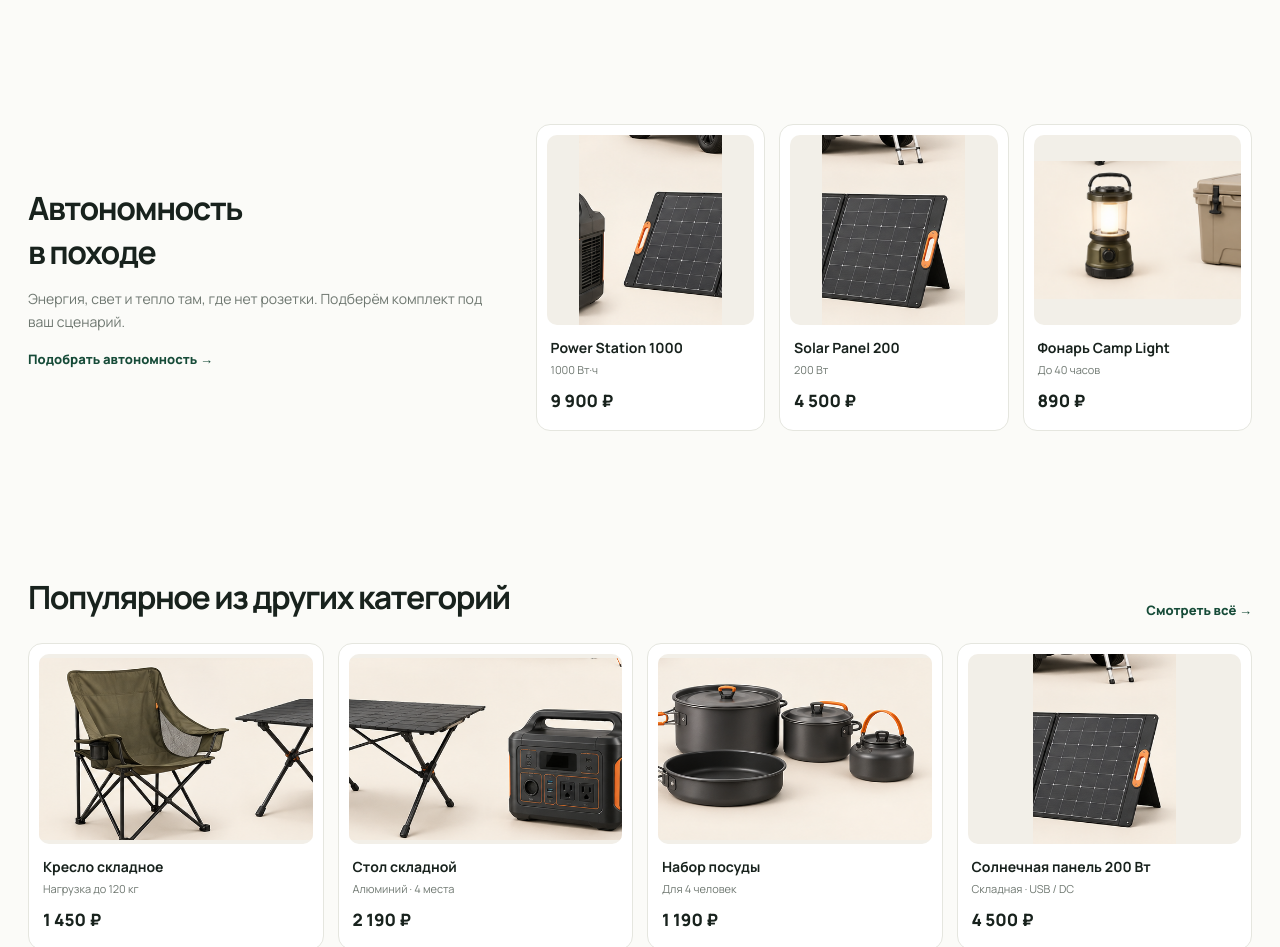
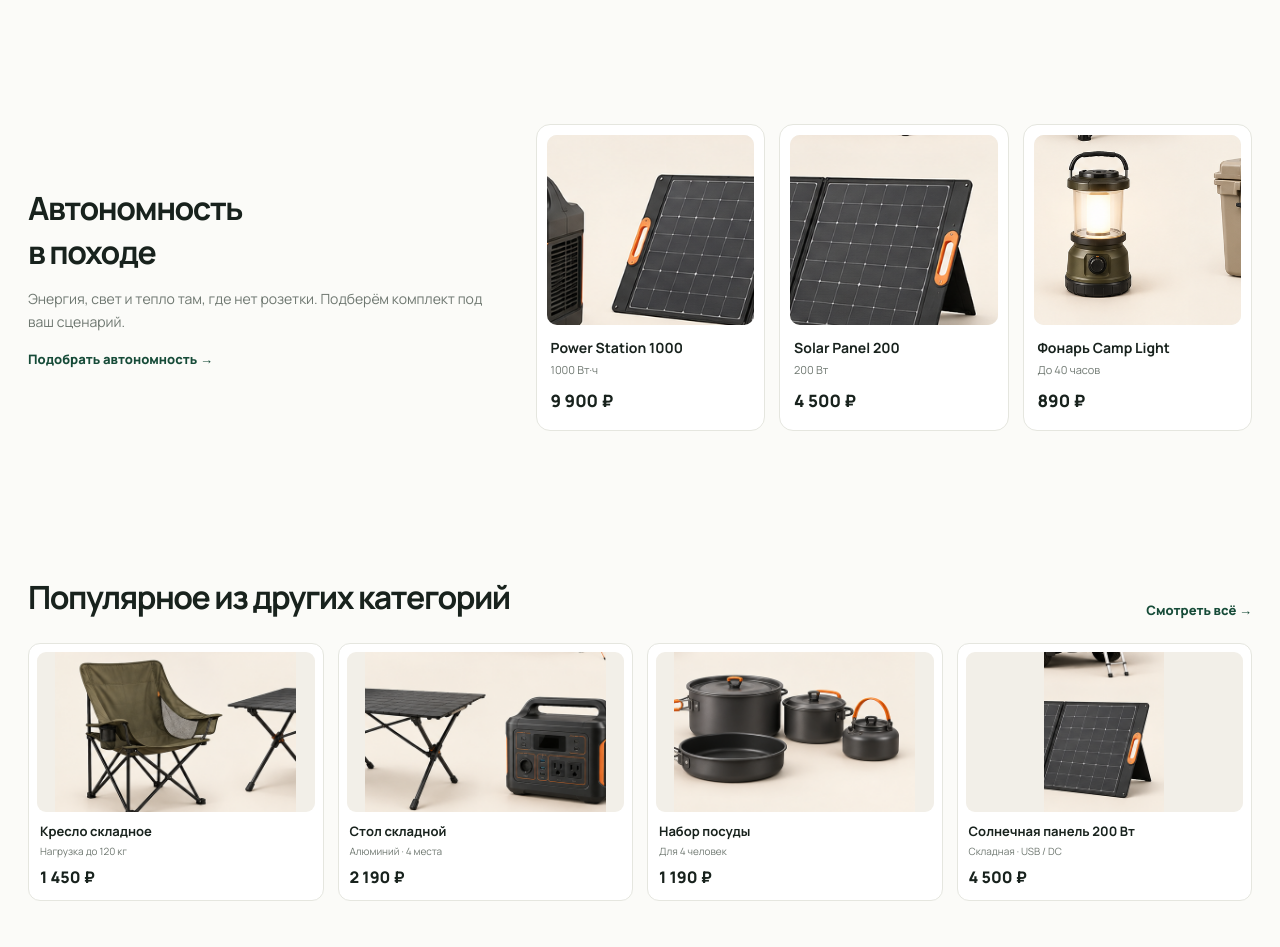
Before and after one commit to nikpositr9/camping-clode, a plain HTML site: page index.html in a window 1280 px wide. Shown: the part 3200-4147 px from the top of the page. Drawn offline with Linux system fonts and the light colour scheme.

Commit message:
Fix card image cropping and compact popular products

```diff
--- a/index.html
+++ b/index.html
@@ -14,11 +14,11 @@
 <main class="wrap">
 <section class="section" style="padding-bottom:35px"><div class="perks"><div class="perk"><div class="perk-icon">⌁</div><div><b>Доставка по Молдове</b><small>Бережно и в срок</small></div></div><div class="perk"><div class="perk-icon">✓</div><div><b>Гарантия 1 год</b><small>На всё снаряжение</small></div></div><div class="perk"><div class="perk-icon">₽</div><div><b>Удобная оплата</b><small>Наличными или картой</small></div></div><div class="perk"><div class="perk-icon">✦</div><div><b>Поможем выбрать</b><small>Консультация эксперта</small></div></div></div></section>
 <section class="section" id="catalog"><div class="section-head"><h2>Всё для кемпинга</h2><a class="link" href="#">Смотреть каталог →</a></div><div class="categories"><a class="cat" href="#tents"><img src="products.png"><label>Палатки</label></a><a class="cat"><img src="lifestyle.png" style="object-position:100% 25%"><label>Тенты и шатры</label></a><a class="cat"><img src="products.png" style="object-position:25% 52%"><label>Мебель</label></a><a class="cat"><img src="products.png" style="object-position:73% 52%"><label>Энергия и свет</label></a><a class="cat"><img src="products.png" style="object-position:4% 85%"><label>Кемпинговая кухня</label></a><a class="cat"><img src="products.png" style="object-position:96% 85%"><label>Обогрев</label></a><a class="cat"><img src="lifestyle.png" style="object-position:0% 100%"><label>Аксессуары</label></a></div></section>
-<section class="section" id="tents"><div class="section-head"><div><h2>Палатки</h2><div class="tabs"><span class="tab active">Надувные</span><span class="tab">Классические</span><span class="tab">На крышу авто</span></div></div><a class="link" href="#">Все палатки →</a></div><div class="products"><div class="product"><span class="tag">Хит</span><div class="product-img"><img src="products.png"></div><h3>Надувная палатка Air 4</h3><p>4 места · быстрая установка</p><div class="price">4 950 ₽</div><a class="mini-btn">В корзину</a></div><div class="product"><span class="tag">Хит</span><div class="product-img"><img src="products.png"></div><h3>Надувная палатка Air 6</h3><p>6 мест · просторная спальня</p><div class="price">6 250 ₽</div><a class="mini-btn">В корзину</a></div><div class="product"><div class="product-img"><img src="products.png"></div><h3>Автопалатка Roof Camp</h3><p>2 места · на крышу авто</p><div class="price">8 490 ₽</div><a class="mini-btn">В корзину</a></div><div class="product"><span class="tag">Новинка</span><div class="product-img"><img src="products.png"></div><h3>Палатка Basecamp 4</h3><p>4 места · высокий тамбур</p><div class="price">5 790 ₽</div><a class="mini-btn">В корзину</a></div></div></section>
+<section class="section tents-section" id="tents"><div class="section-head"><div><h2>Палатки</h2><div class="tabs"><span class="tab active">Надувные</span><span class="tab">Классические</span><span class="tab">На крышу авто</span></div></div><a class="link" href="#">Все палатки →</a></div><div class="products"><div class="product"><span class="tag">Хит</span><div class="product-img"><img src="products.png"></div><h3>Надувная палатка Air 4</h3><p>4 места · быстрая установка</p><div class="price">4 950 ₽</div><a class="mini-btn">В корзину</a></div><div class="product"><span class="tag">Хит</span><div class="product-img"><img src="products.png"></div><h3>Надувная палатка Air 6</h3><p>6 мест · просторная спальня</p><div class="price">6 250 ₽</div><a class="mini-btn">В корзину</a></div><div class="product"><div class="product-img"><img src="products.png"></div><h3>Автопалатка Roof Camp</h3><p>2 места · на крышу авто</p><div class="price">8 490 ₽</div><a class="mini-btn">В корзину</a></div><div class="product"><span class="tag">Новинка</span><div class="product-img"><img src="products.png"></div><h3>Палатка Basecamp 4</h3><p>4 места · высокий тамбур</p><div class="price">5 790 ₽</div><a class="mini-btn">В корзину</a></div></div></section>
 <section class="section"><div class="video"><div><div class="eyebrow">Надувная серия</div><h2>Установка за 3 минуты</h2><p>Поставьте лагерь быстрее — оставьте больше времени для отдыха.</p><a class="btn">Смотреть надувные палатки →</a></div></div></section>
 <section class="section"><div class="section-head"><h2>Собери лагерь</h2><a class="link">Все наборы →</a></div><div class="sets"><div class="set"><div class="set-img"></div><div class="set-body"><h3>Лёгкий старт</h3><p>Палатка · стол · 2 кресла · свет</p><b>от 8 900 ₽</b></div></div><div class="set"><div class="set-img"></div><div class="set-body"><h3>Комфортный уикенд</h3><p>Палатка · мебель · кухня · свет</p><b>от 12 900 ₽</b></div></div><div class="set"><div class="set-img"></div><div class="set-body"><h3>Автономный кемпинг</h3><p>Палатка · энергия · обогрев · свет</p><b>от 18 500 ₽</b></div></div></div></section>
-<section class="section"><div class="two-col"><div class="intro"><h2>Автономность<br>в походе</h2><p>Энергия, свет и тепло там, где нет розетки. Подберём комплект под ваш сценарий.</p><a class="link">Подобрать автономность →</a></div><div class="energy"><div class="product"><div class="product-img"><img src="products.png" style="object-position:70% 52%"></div><h3>Power Station 1000</h3><p>1000 Вт·ч</p><div class="price">9 900 ₽</div></div><div class="product"><div class="product-img"><img src="products.png" style="object-position:95% 52%"></div><h3>Solar Panel 200</h3><p>200 Вт</p><div class="price">4 500 ₽</div></div><div class="product"><div class="product-img"><img src="products.png" style="object-position:4% 85%"></div><h3>Фонарь Camp Light</h3><p>До 40 часов</p><div class="price">890 ₽</div></div></div></div></section>
-<section class="section"><div class="section-head"><h2>Популярное из других категорий</h2><a class="link">Смотреть всё →</a></div><div class="products"><div class="product"><div class="product-img"><img src="products.png" style="object-position:27% 52%"></div><h3>Кресло складное</h3><p>Нагрузка до 120 кг</p><div class="price">1 450 ₽</div></div><div class="product"><div class="product-img"><img src="products.png" style="object-position:49% 52%"></div><h3>Стол складной</h3><p>Алюминий · 4 места</p><div class="price">2 190 ₽</div></div><div class="product"><div class="product-img"><img src="products.png" style="object-position:96% 85%"></div><h3>Набор посуды</h3><p>Для 4 человек</p><div class="price">1 190 ₽</div></div><div class="product"><div class="product-img"><img src="products.png" style="object-position:72% 52%"></div><h3>Солнечная панель 200 Вт</h3><p>Складная · USB / DC</p><div class="price">4 500 ₽</div></div></div></section>
+<section class="section energy-section"><div class="two-col"><div class="intro"><h2>Автономность<br>в походе</h2><p>Энергия, свет и тепло там, где нет розетки. Подберём комплект под ваш сценарий.</p><a class="link">Подобрать автономность →</a></div><div class="energy"><div class="product"><div class="product-img"><img src="products.png" style="object-position:70% 52%"></div><h3>Power Station 1000</h3><p>1000 Вт·ч</p><div class="price">9 900 ₽</div></div><div class="product"><div class="product-img"><img src="products.png" style="object-position:95% 52%"></div><h3>Solar Panel 200</h3><p>200 Вт</p><div class="price">4 500 ₽</div></div><div class="product"><div class="product-img"><img src="products.png" style="object-position:4% 85%"></div><h3>Фонарь Camp Light</h3><p>До 40 часов</p><div class="price">890 ₽</div></div></div></div></section>
+<section class="section popular-section"><div class="section-head"><h2>Популярное из других категорий</h2><a class="link">Смотреть всё →</a></div><div class="products"><div class="product"><div class="product-img"><img src="products.png" style="object-position:27% 52%"></div><h3>Кресло складное</h3><p>Нагрузка до 120 кг</p><div class="price">1 450 ₽</div></div><div class="product"><div class="product-img"><img src="products.png" style="object-position:49% 52%"></div><h3>Стол складной</h3><p>Алюминий · 4 места</p><div class="price">2 190 ₽</div></div><div class="product"><div class="product-img"><img src="products.png" style="object-position:96% 85%"></div><h3>Набор посуды</h3><p>Для 4 человек</p><div class="price">1 190 ₽</div></div><div class="product"><div class="product-img"><img src="products.png" style="object-position:72% 52%"></div><h3>Солнечная панель 200 Вт</h3><p>Складная · USB / DC</p><div class="price">4 500 ₽</div></div></div></section>
 <section class="section"><div class="section-head"><h2>Отзывы клиентов</h2><a class="link">Все отзывы →</a></div><div class="review"><div class="review-card"><div class="stars">★★★★★</div><p>«Палатку собрали с первого раза. Внутри просторнее, чем ожидали, материалы добротные.»</p><b>Андрей, Кишинёв</b></div><div class="review-card"><div class="stars">★★★★★</div><p>«Собрали комплект для поездок на выходные. Всё подошло, консультант помог не переплатить.»</p><b>Марина, Бельцы</b></div><div class="review-card"><div class="stars">★★★★★</div><p>«Автопалатка очень удобная: приехали, открыли — и лагерь готов. Рекомендую.»</p><b>Игорь, Оргеев</b></div></div></section>
 <section class="section"><div class="formbox"><div><div class="eyebrow" style="color:#5a783e">Персональная консультация</div><h2>Поможем подобрать снаряжение</h2><p>Расскажите, куда и на сколько дней вы едете — предложим подходящие варианты по бюджету.</p></div><div class="form"><input placeholder="Ваше имя"><input placeholder="+373 (__) ___-___"><label style="font-size:11px;color:#667361"><input type="checkbox" style="width:auto;margin:0 6px 0 0"> Согласен на обработку персональных данных</label><br><a class="btn" href="#">Отправить заявку</a></div></div></section>
 <section class="section"><div class="section-head"><h2>Наши клиенты в походах</h2><a class="link">Telegram →</a></div><div class="gallery"><img src="lifestyle.png" style="object-position:0 0"><img src="lifestyle.png" style="object-position:100% 0"><img src="lifestyle.png" style="object-position:0 50%"><img src="lifestyle.png" style="object-position:100% 50%"><img src="lifestyle.png" style="object-position:0 100%"><img src="lifestyle.png" style="object-position:100% 100%"></div></section>
@@ -26,8 +26,20 @@
 </main>
 <footer class="footer"><div class="wrap"><div class="footer-grid"><div><div class="brand" style="color:#fff">CAMP<span>NORTH</span></div><p>Снаряжение для кемпинга<br>и жизни вне города</p></div><div><h3>Каталог</h3><a>Палатки</a><a>Мебель</a><a>Энергия и свет</a><a>Аксессуары</a></div><div><h3>Покупателям</h3><a>Доставка и оплата</a><a>Возврат</a><a>Гарантия</a><a>Политика конфиденциальности</a></div><div><h3>Контакты</h3><p>+373 69 000 000<br>hello@campnorth.md<br>Telegram · WhatsApp</p></div></div><div class="note">© 2026 CampNorth · Все права защищены</div></div></footer>
 <style>
-/* Надёжное отображение карточек даже при задержке обновления JavaScript. */
-.product-img img{object-fit:contain!important;object-position:center!important}
+/* Заполняем карточки без чёрных полей и центрируем изображения. */
+.tents-section .product-img img,
+.energy-section .product-img img{object-fit:cover!important;object-position:center!important}
+
+/* Компактные карточки блока «Популярное». */
+.popular-section .products{gap:14px}
+.popular-section .product{padding:8px;border-radius:12px}
+.popular-section .product-img{height:160px;border-radius:9px}
+.popular-section .product h3{margin:10px 3px 4px;font-size:13px}
+.popular-section .product p{margin:0 3px 8px;font-size:10px}
+.popular-section .price{margin:0 3px 4px;font-size:16px}
+@media(max-width:800px){
+  .popular-section .product-img{height:120px}
+}
 </style>
 <script>
 // В карточках используются отдельные изображения, а не общий лист товаров.
```
